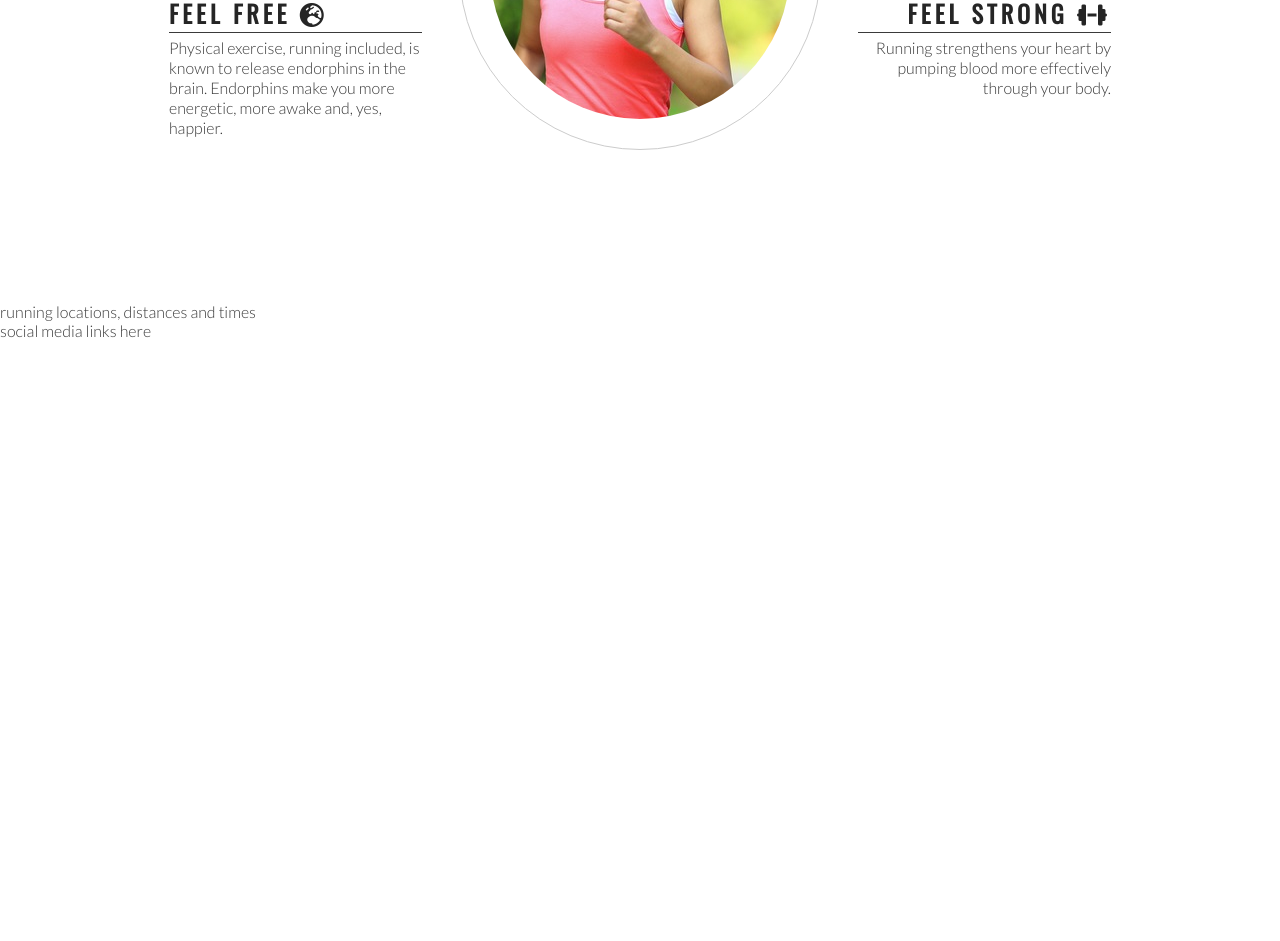
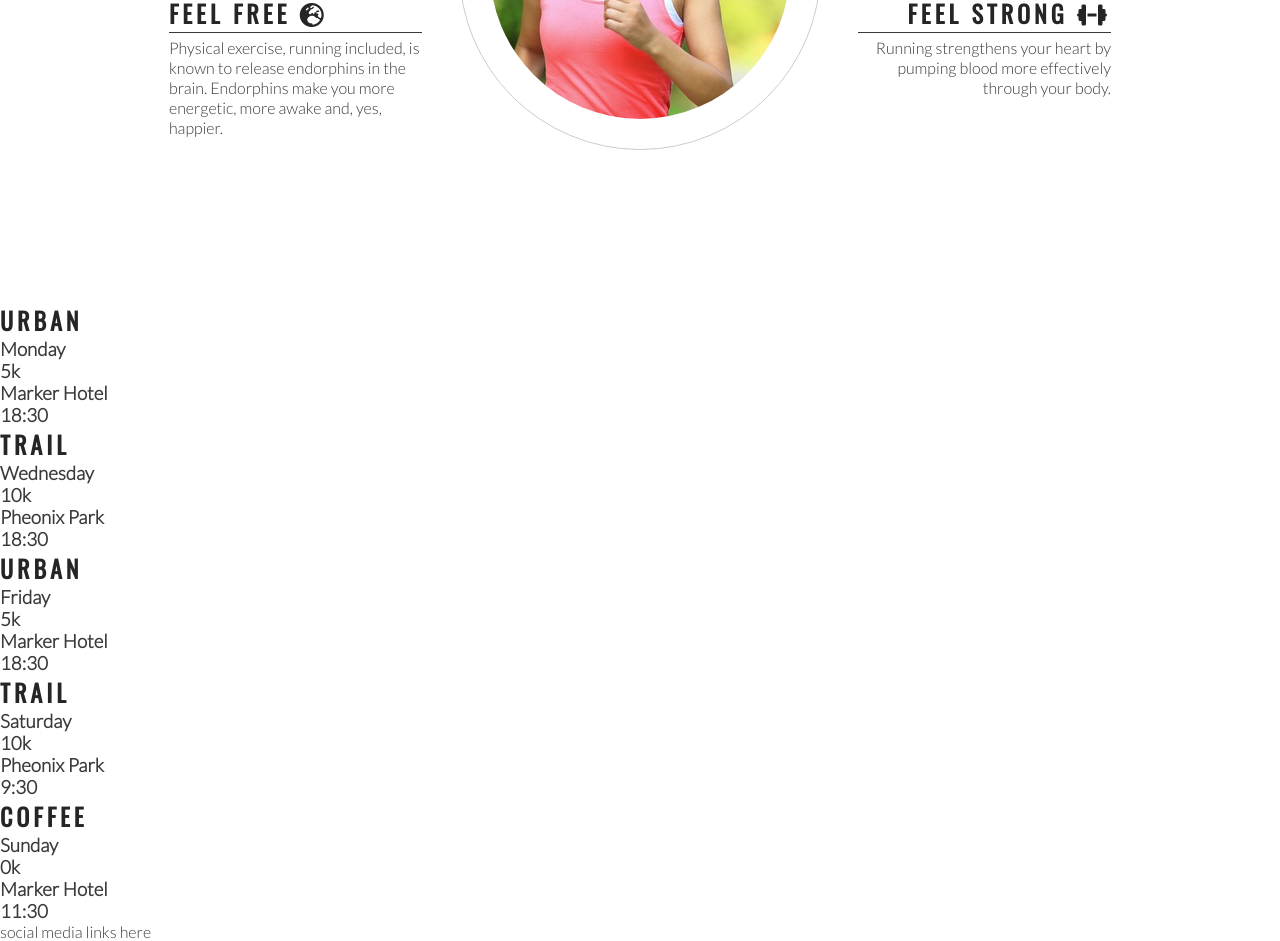
Before and after one commit to Graceflew/Love-Running, a plain HTML site: page index.html in a window 1280 px wide. Shown: the part 993-1934 px from the top of the page. Before the commit the page ends 1333 px from the top, so only its background shows below. Drawn offline with nearby package versions, Linux system fonts and the light colour scheme.

Commit message:
add running times, places, lengths & basic structure

```diff
--- a/index.html
+++ b/index.html
@@ -78,7 +78,52 @@
         </div>
     </section>
     <section>
-        running locations, distances and times
+        <div>
+            <h2>
+                Urban
+            </h2>
+            <h3>Monday</h3>
+            <h3>5k</h3>
+            <h3>Marker Hotel </h3>
+            <h3>18:30</h3>
+        </div>
+        <div>
+            <h2>
+                Trail
+            </h2>
+            <h3>Wednesday </h3>
+            <h3>10k</h3>
+            <h3>Pheonix Park  </h3>
+            <h3>18:30</h3>
+        </div>
+        <div>
+            <h2>
+                Urban
+            </h2>
+            <h3>Friday</h3>
+            <h3>5k</h3>
+            <h3>Marker Hotel </h3>
+            <h3>18:30</h3>
+        </div>
+        <div>
+            <h2>
+                Trail
+            </h2>
+            <h3>Saturday </h3>
+            <h3>10k</h3>
+            <h3>Pheonix Park  </h3>
+            <h3>9:30</h3>
+        </div>
+        <div>
+            <h2>
+                Coffee
+            </h2>
+            <h3>Sunday </h3>
+            <h3>0k</h3>
+            <h3>Marker Hotel</h3>
+            <h3>11:30</h3>
+        </div>
+
     </section>
     <footer>
         social media links here
```
